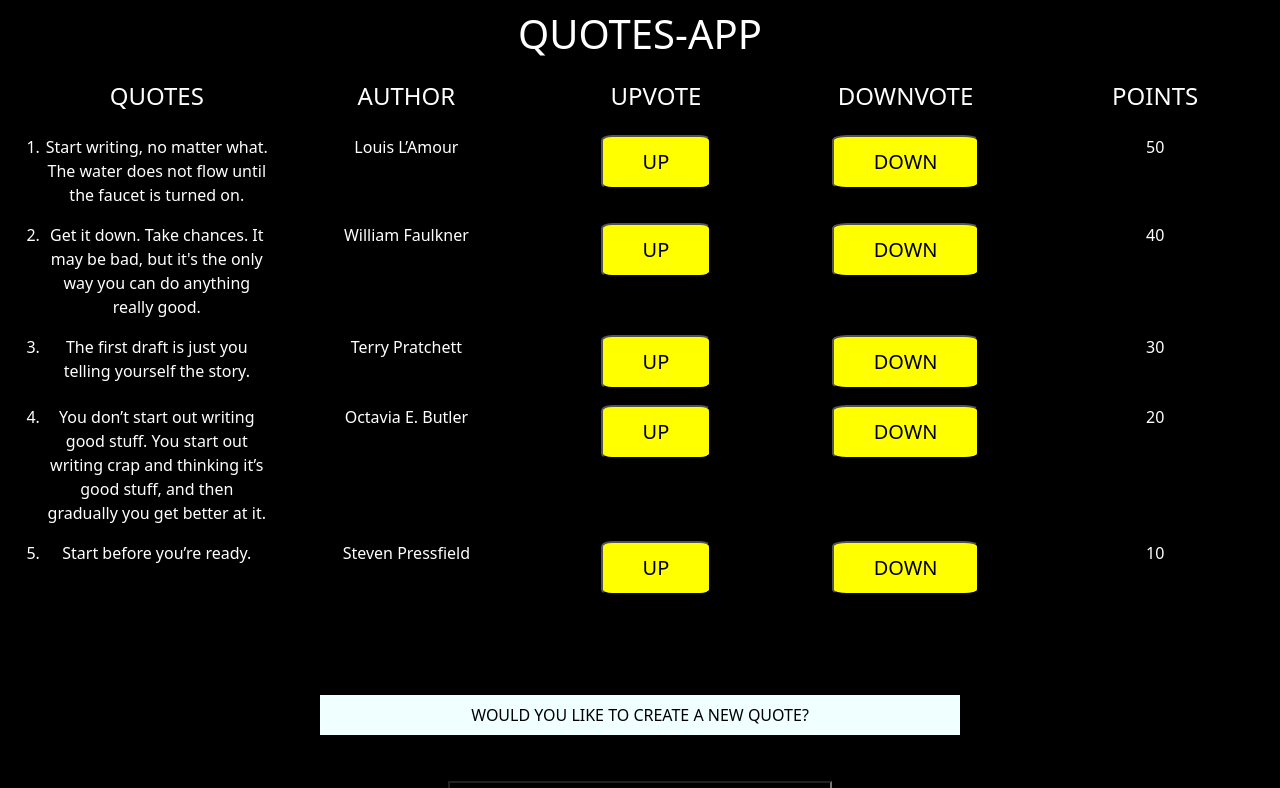
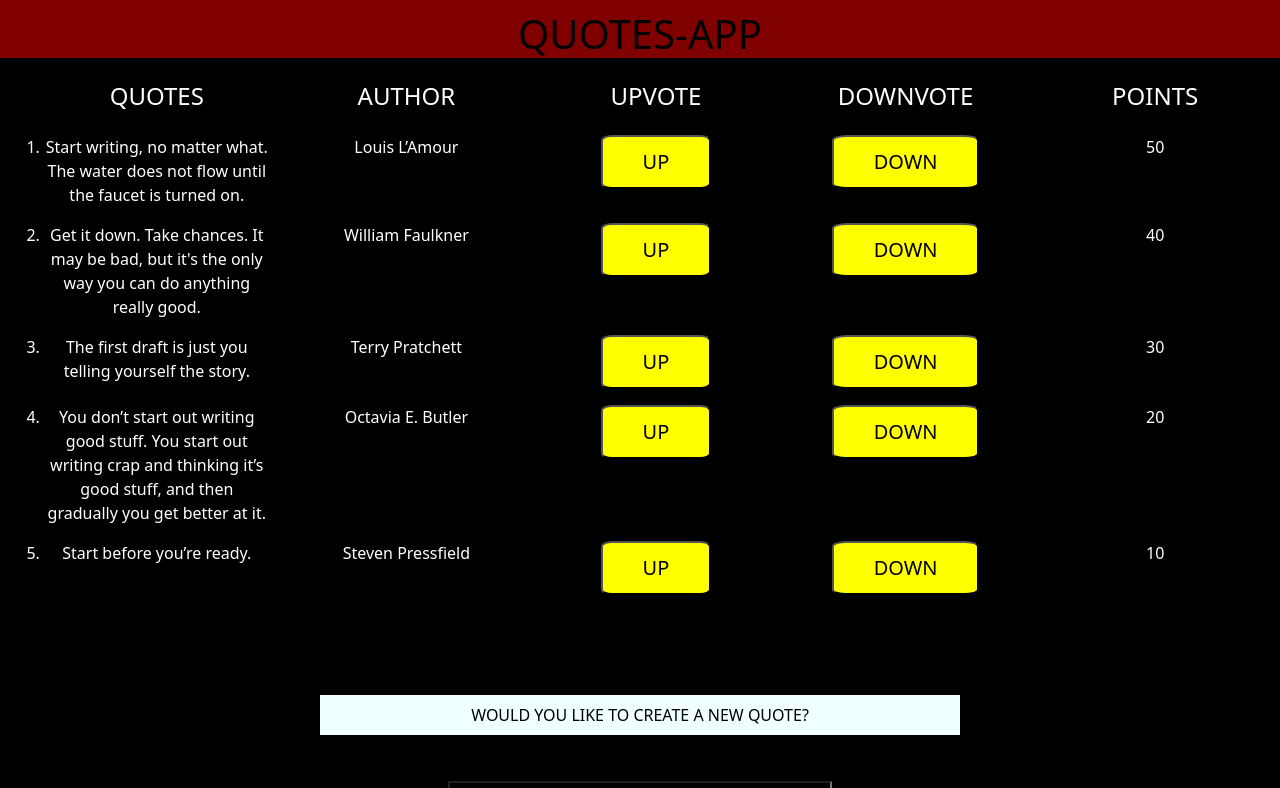
Before and after one commit to Moni-que/QUOTES-APP, an Angular app: page / in a window 1280 px wide. Shown: the top 788 px of the page. Built offline with nearby package versions, Linux system fonts and the light colour scheme.

Commit message:
add background color to h1

```diff
--- a/src/app/app.component.css
+++ b/src/app/app.component.css
@@ -10,3 +10,7 @@
 .general h1{
     padding-top: 10px;
 }
+.myheading{
+    background-color: maroon;
+    color: black;
+}
--- a/src/app/app.component.html
+++ b/src/app/app.component.html
@@ -1,4 +1,6 @@
 <div class="text-center general">
-  <h1>QUOTES-APP</h1>
+  <div class="row myheading">
+    <h1>QUOTES-APP</h1>
+  </div>
 <app-quote></app-quote>
 </div>
```
